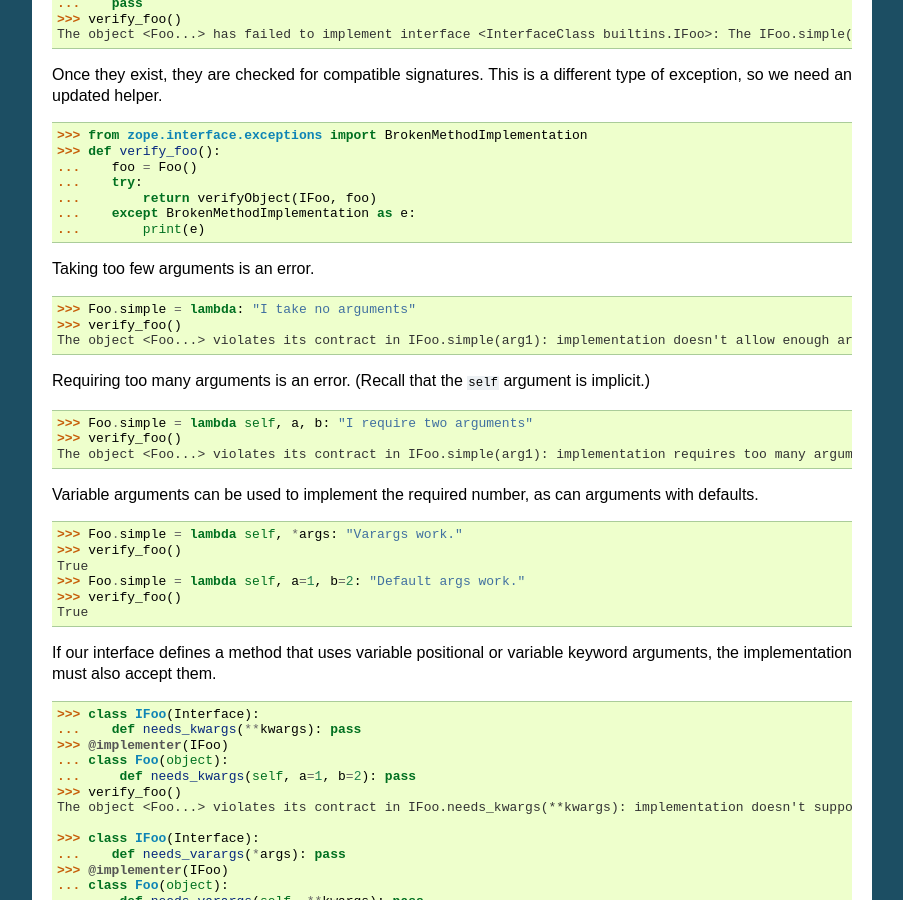
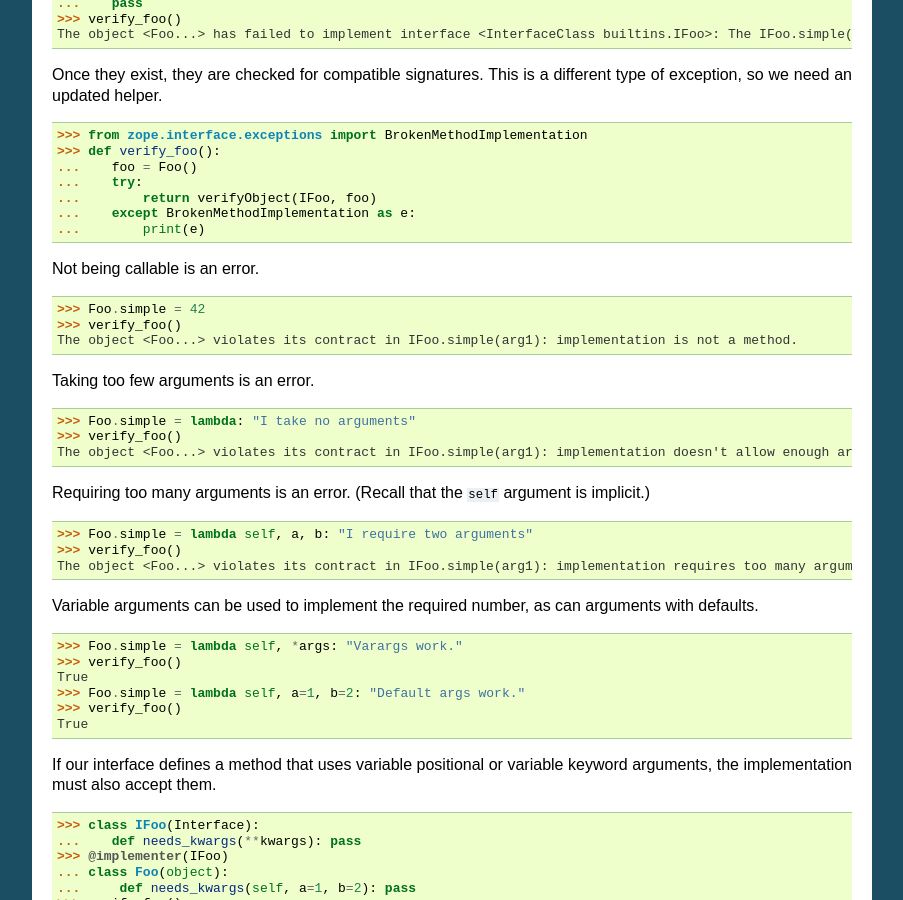
Before and after one commit to zopefoundation/zope.interface, a Sphinx documentation site: the page built from docs/verify.rst, in a window 1280 px wide and 900 px high, scrolled down 2012 px. Shown: the whole window, without its empty margins (198-1101 px from the left). Built offline with Sphinx 7.4.7, drawn with Linux system fonts in a browser that asks for light colours.

Commit message:
Also document the not-a-method case.

```diff
--- a/docs/verify.rst
+++ b/docs/verify.rst
@@ -151,6 +151,14 @@ different type of exception, so we need an updated helper.
    ...    except BrokenMethodImplementation as e:
    ...        print(e)
 
+Not being callable is an error.
+
+.. doctest::
+
+   >>> Foo.simple = 42
+   >>> verify_foo()
+   The object <Foo...> violates its contract in IFoo.simple(arg1): implementation is not a method.
+
 Taking too few arguments is an error.
 
 .. doctest::
```
Also changed, not shown: 1 other file.
